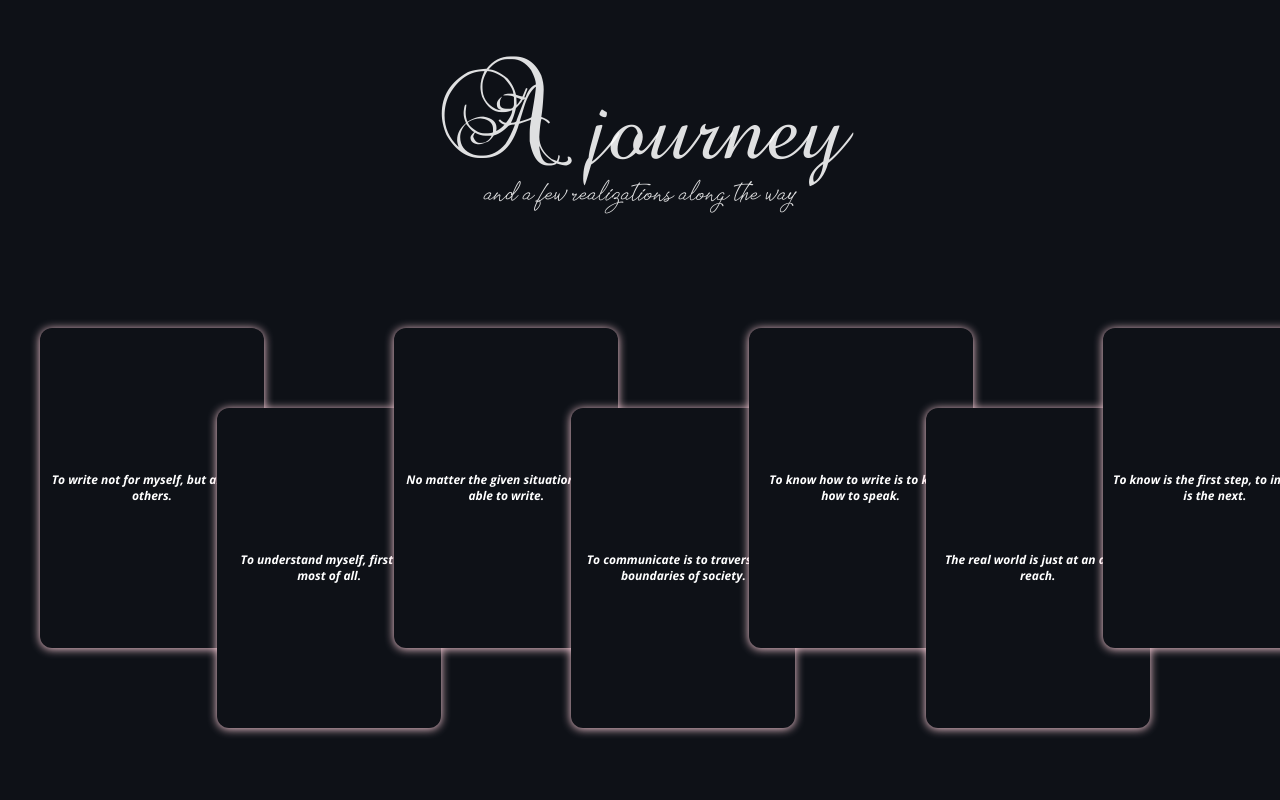
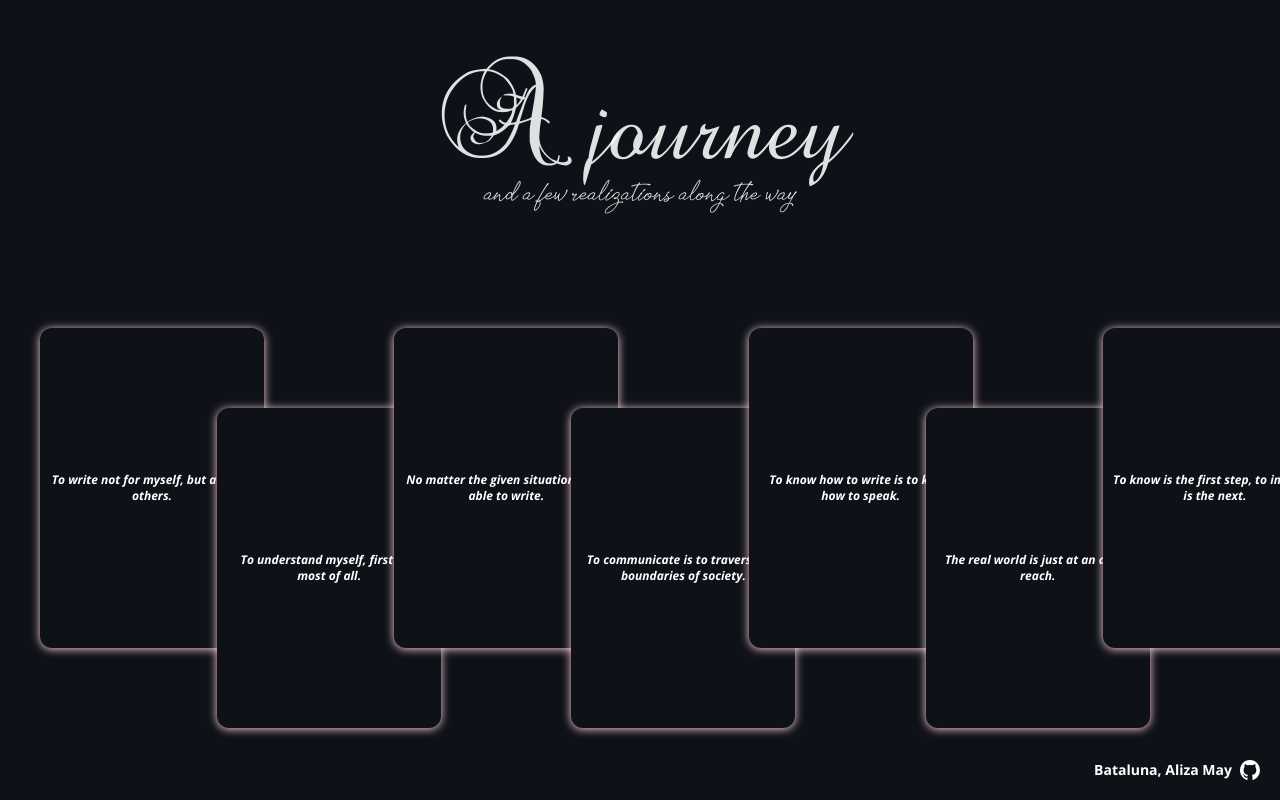
Before and after one commit to alizamayyy/techwri, a React (Vite) app: page / in a window 1280 px wide. Shown: the top 800 px of the page. Built offline with nearby package versions, Linux system fonts and the light colour scheme.

Commit message:
updated readme and added name and github link

```diff
--- a/src/App.tsx
+++ b/src/App.tsx
@@ -150,6 +150,22 @@ export default function App() {
           />
         </div>
       </div>
+      <a
+        href="https://github.com/alizamayyy/techwri"
+        target="_blank"
+        rel="noopener noreferrer"
+        className="absolute bottom-5 right-5 flex items-center" // Use flex to align text and icon
+      >
+        <p className="mr-2 text-white text-bold font-opensans1 text-sm">
+          Bataluna, Aliza May
+        </p>{" "}
+        {/* Text before the icon */}
+        <img
+          src="/github-mark-white.svg" // Path to your SVG file
+          alt="GitHub"
+          className="w-5 h-5 hover:opacity-80 transition-opacity" // Adjust size and hover effect
+        />
+      </a>
     </div>
   );
 }
```
Also changed, not shown: public/github-mark-white.svg (added), 1 other file (tests, documents, lock files or other folders).
